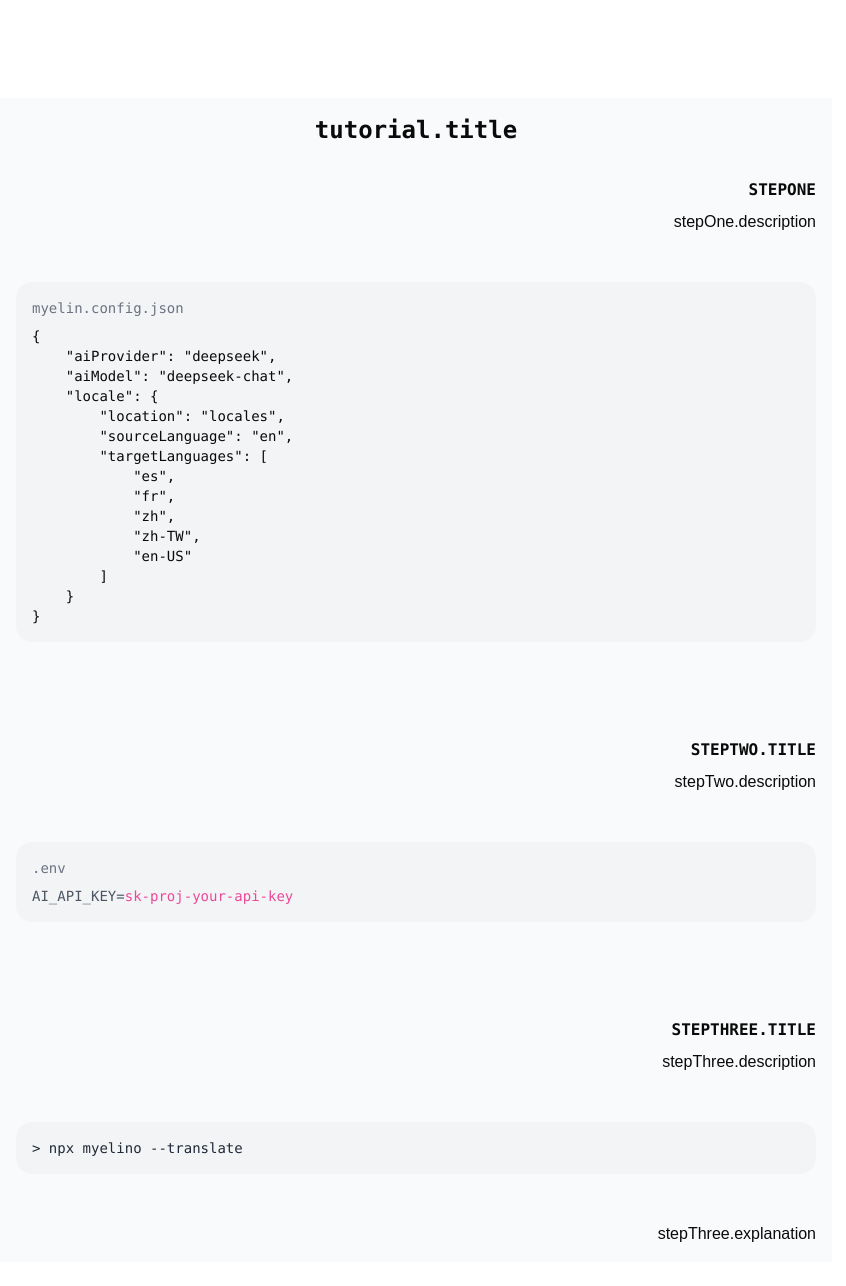
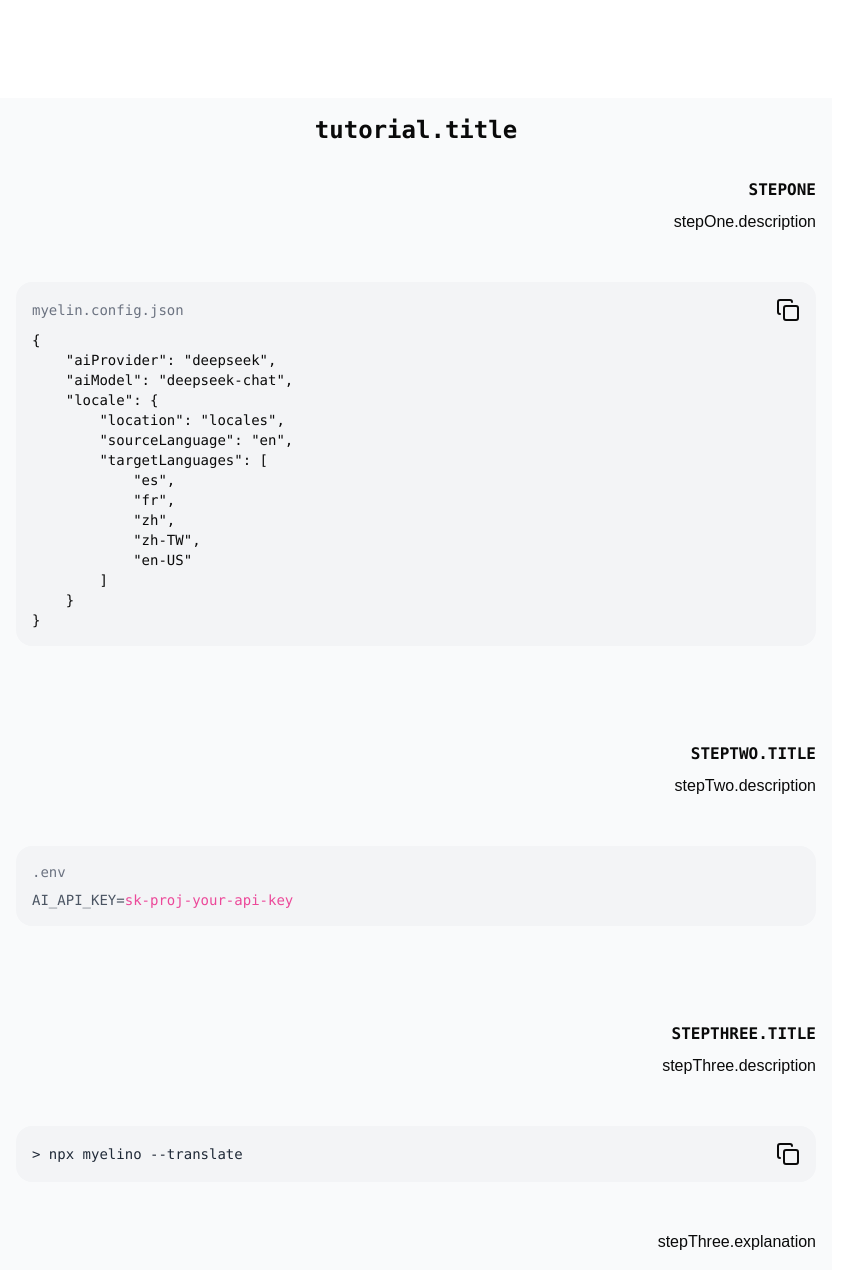
Before and after one commit to learnuidev/myelin.dev, a Next.js app: page / in a window 1280 px wide. Shown: the part 1080-2366 px from the top of the page, without its empty margins (224-1070 px from the left). Built offline with nearby package versions, Linux system fonts and the light colour scheme; no server answers; what i18next-chained-backend, i18next-resources-to-backend would draw is missing.

Commit message:
added copy to clipboard

```diff
--- /dev/null
+++ b/app/components/copy-to-clipboard-button.tsx
@@ -0,0 +1,35 @@
+import { useToast } from "@/hooks/use-toast";
+import { cn } from "@/lib/utils";
+import { copyTextToClipboard } from "@/libs/misc/copy-text-to-clipboard";
+import { CopyIcon } from "lucide-react";
+import { useTranslation } from "react-i18next";
+
+export const CopyToClipBoardButton = ({
+  text,
+  className,
+}: {
+  text: string;
+  className?: string;
+}) => {
+  const { t } = useTranslation(["common"]);
+
+  const { toast } = useToast();
+  return (
+    <button
+      onClick={() => {
+        copyTextToClipboard(text).then(() => {
+          toast({
+            title: t("copyToClipboard.title", "Tada 🎉"),
+            description: t(
+              "copyToClipboard.description",
+              "Copied to clipboard"
+            ),
+          });
+        });
+      }}
+      className={cn(className)}
+    >
+      <CopyIcon className="text-sm" />
+    </button>
+  );
+};
--- a/app/components/tutorial.tsx
+++ b/app/components/tutorial.tsx
@@ -1,4 +1,5 @@
 import { useTranslation } from "@/libs/i18n-next/use-translation";
+import { CopyToClipBoardButton } from "./copy-to-clipboard-button";
 
 function TutorialStepTitle({ title }: { title: string }) {
   return <h4 className="font-bold uppercase font-mono">{title}</h4>;
@@ -12,6 +13,20 @@
 
 export const Tutorial = () => {
   const { t } = useTranslation(["tutorial"]);
+
+  const config = JSON.stringify(
+    {
+      aiProvider: "deepseek",
+      aiModel: "deepseek-chat",
+      locale: {
+        location: "locales",
+        sourceLanguage: "en",
+        targetLanguages: ["es", "fr", "zh", "zh-TW", "en-US"],
+      },
+    },
+    null,
+    4
+  );
 
   return (
     <section className="my-32 dark:bg-[rgb(11,12,13)] bg-gray-50 p-4">
@@ -29,23 +44,13 @@
             className="text-sm my-12 dark:bg-[rgb(14,15,16)] bg-gray-100 p-4 rounded-2xl"
             dir="ltr"
           >
-            <p className="font-mono text-gray-500 mb-2">{`myelin.config.json`}</p>
+            <div className="flex justify-between items-center mb-2">
+              <p className="font-mono text-gray-500">{`myelin.config.json`}</p>
+
+              <CopyToClipBoardButton text={config} />
+            </div>
             <code>
-              <pre>
-                {JSON.stringify(
-                  {
-                    aiProvider: "deepseek",
-                    aiModel: "deepseek-chat",
-                    locale: {
-                      location: "locales",
-                      sourceLanguage: "en",
-                      targetLanguages: ["es", "fr", "zh", "zh-TW", "en-US"],
-                    },
-                  },
-                  null,
-                  4
-                )}
-              </pre>
+              <pre>{config}</pre>
             </code>
           </div>
         </div>
@@ -75,7 +80,7 @@
           <TutorialDescription description={t("stepThree.description")} />
 
           <div
-            className="text-sm my-12 dark:bg-[rgb(14,15,16)] bg-gray-100 p-4 rounded-2xl"
+            className="text-sm my-12 dark:bg-[rgb(14,15,16)] bg-gray-100 p-4 rounded-2xl flex justify-between items-center"
             dir="ltr"
           >
             <code>
@@ -83,6 +88,8 @@
                 <span className="text-gray-800 dark:text-gray-300">{`> npx myelino --translate`}</span>
               </pre>
             </code>
+
+            <CopyToClipBoardButton text={"npx myelino --translate"} />
           </div>
 
           <p>{t("stepThree.explanation")}</p>
```
